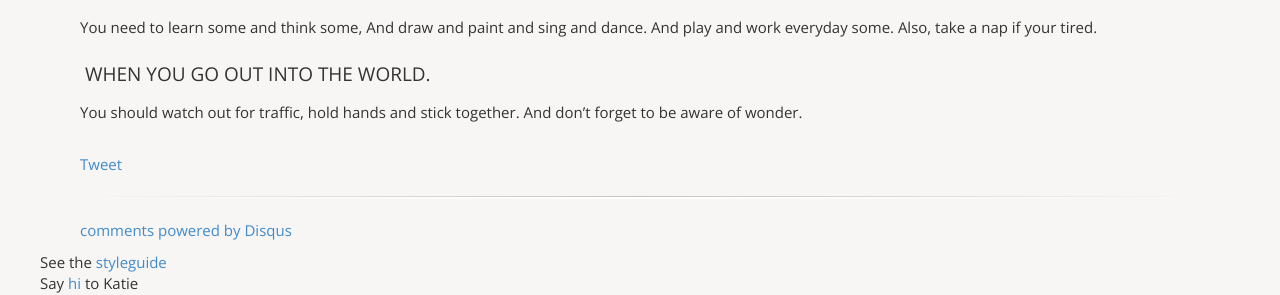
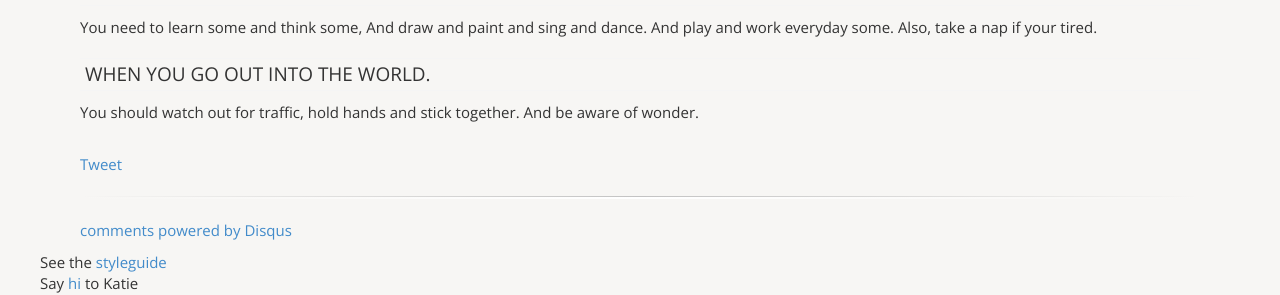
Before and after one commit to roachhd/roachhd.github.io, a Jekyll site: the page built from _posts/2014-12-17-everything-i-learned.md, in a window 1280 px wide. Shown: the part 541-836 px from the top of the page. Built offline with Jekyll 4.4.1, drawn with Linux system fonts in a browser that asks for light colours; nearby versions of some CDN libraries; comment, search, counter and statistics services are not loaded.

Commit message:
Update 2014-12-17-everything-i-learned.md

```diff
--- a/_posts/2014-12-17-everything-i-learned.md
+++ b/_posts/2014-12-17-everything-i-learned.md
@@ -25,5 +25,4 @@ You need to learn some and think some, And draw and paint and sing and dance.
 And play and work everyday some. Also, take a nap if your tired.
 
 #### When you go out into the world.
-You should watch out for traffic, hold hands and stick together.
-And don't forget to be aware of wonder.
+You should watch out for traffic, hold hands and stick together. And be aware of wonder.
```
